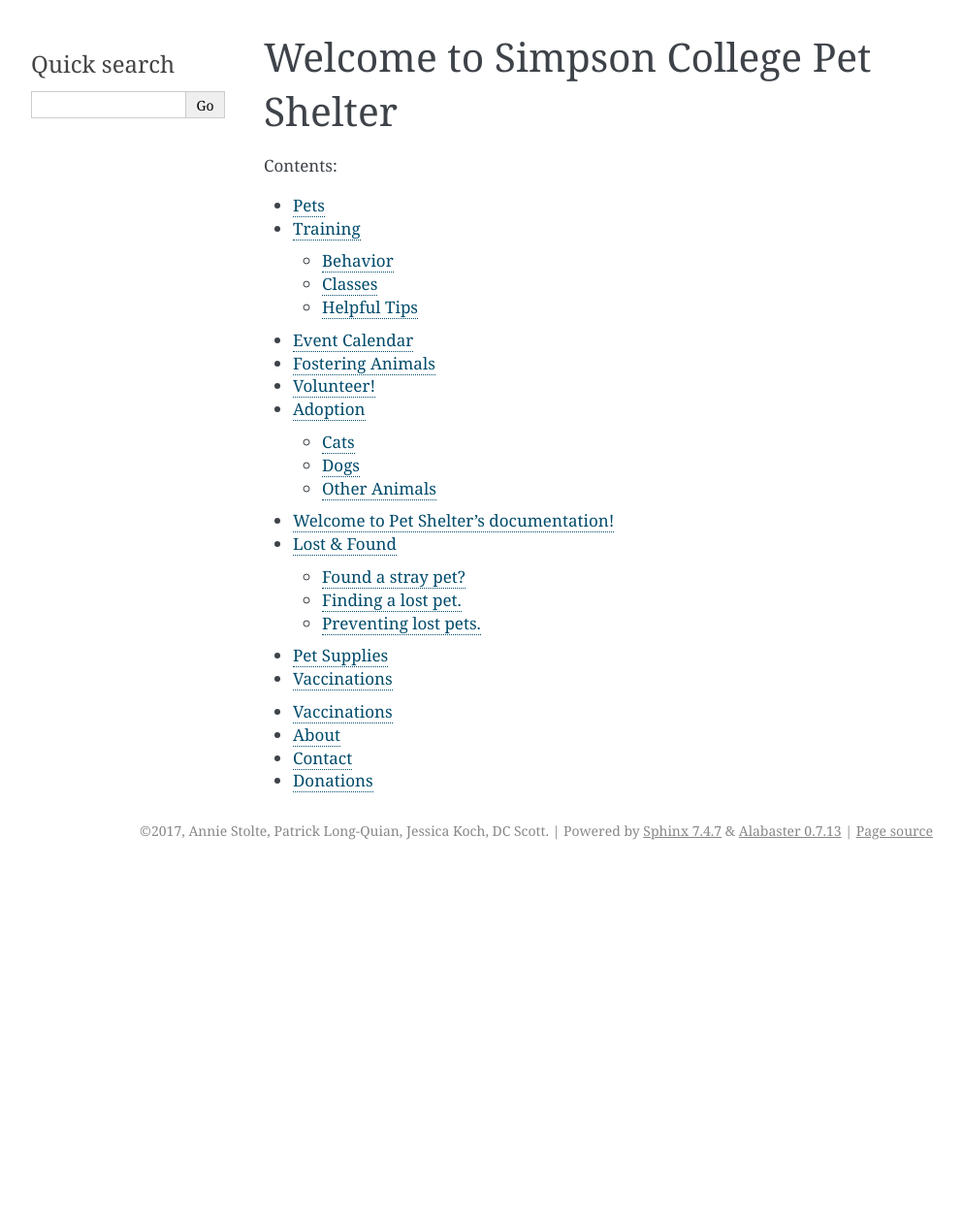
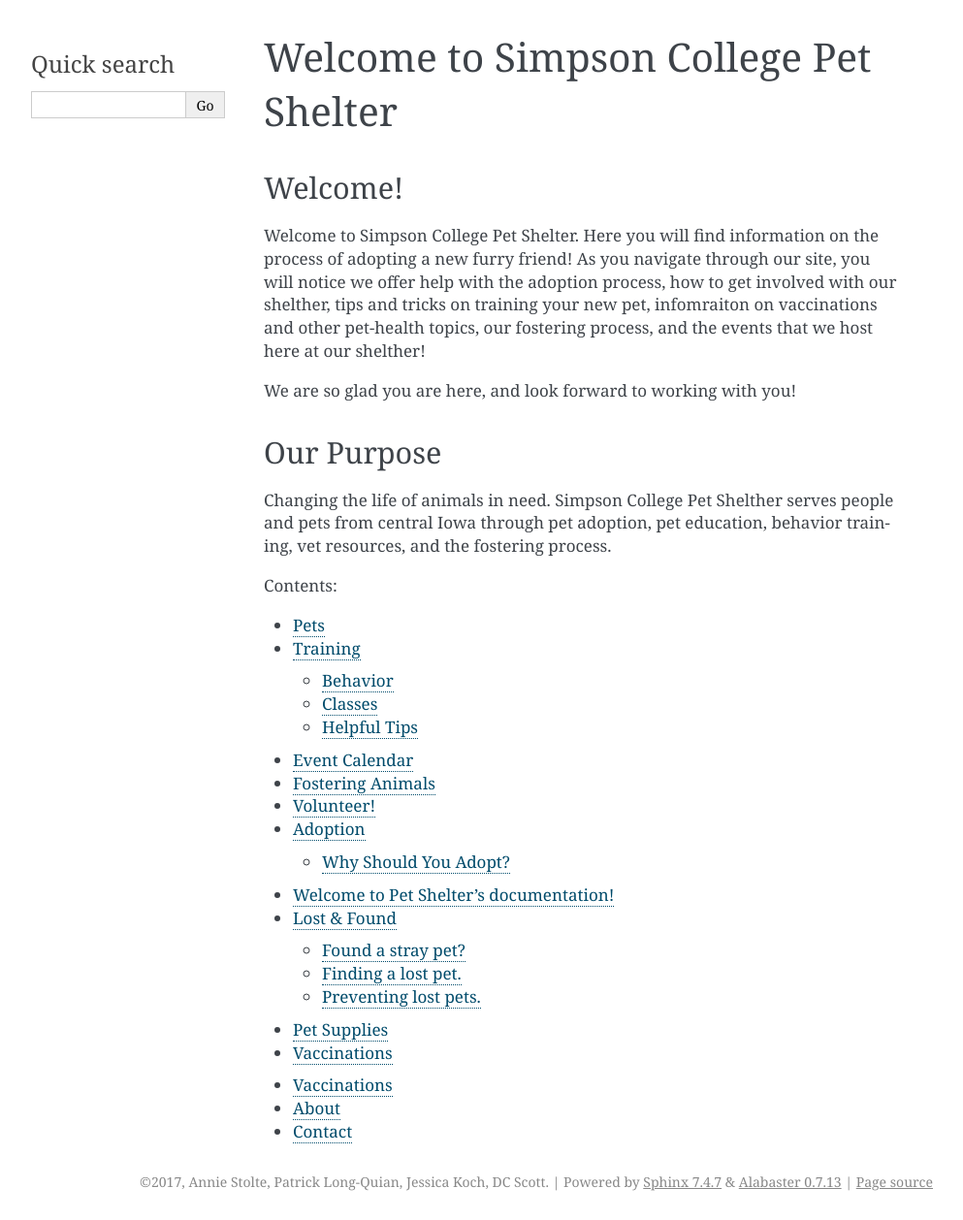
Before and after one commit to plongquian/pet_shelter, a Sphinx documentation site: the page built from source/index.rst, in a window 1280 px wide. Shown: the whole page at 97% size, without its empty margins (148-1141 px from the left). Built offline with Sphinx 7.4.7, drawn with Linux system fonts in a browser that asks for light colours; before the commit the page ends 900 px from its top, so only the background shows below that.

Commit message:
Updates to my pages, and added content to the main index page.

```diff
--- a/source/index.rst
+++ b/source/index.rst
@@ -1,6 +1,27 @@
 
 Welcome to Simpson College Pet Shelter
 ======================================
+
+Welcome!
+--------
+Welcome to Simpson College Pet Shelter. Here you will find
+information on the process of adopting a new furry friend!
+As you navigate through our site, you will notice we offer
+help with the adoption process, how to get involved with our
+shelther, tips and tricks on training your new pet, infomraiton
+on vaccinations and other pet-health topics, our fostering
+process, and the events that we host here at our shelther!
+
+We are so glad you are here, and look forward to working with you!
+
+
+Our Purpose
+-----------
+Changing the life of animals in need.
+Simpson College Pet Shelther serves people and pets from central
+Iowa through pet adoption, pet education, behavior training, vet
+resources, and the fostering process.
+
 
 .. toctree::
    :maxdepth: 2
@@ -16,4 +37,3 @@
    pet_supplies/index
    vaccinations/index
    contact_about/index
-   donations/index
```
Also changed, not shown: source/adoption/cats.rst (+4 -4 lines), source/adoption/index.rst (+4 -3 lines).
